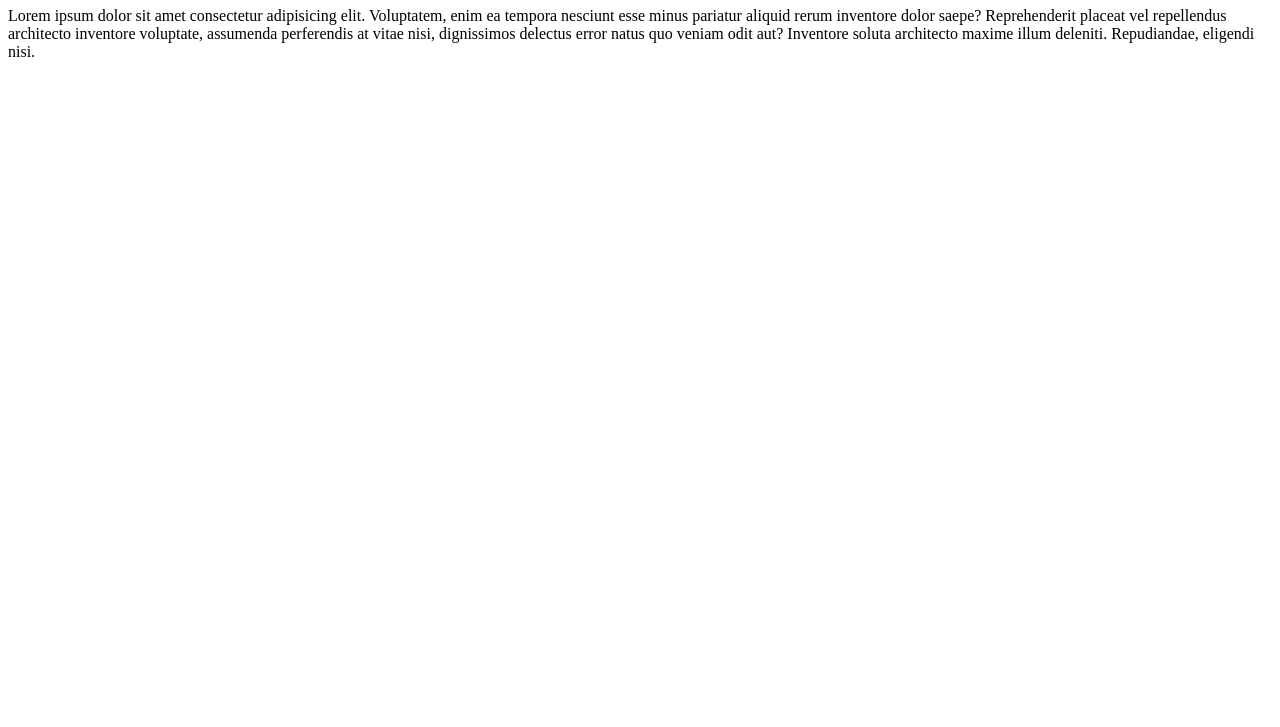
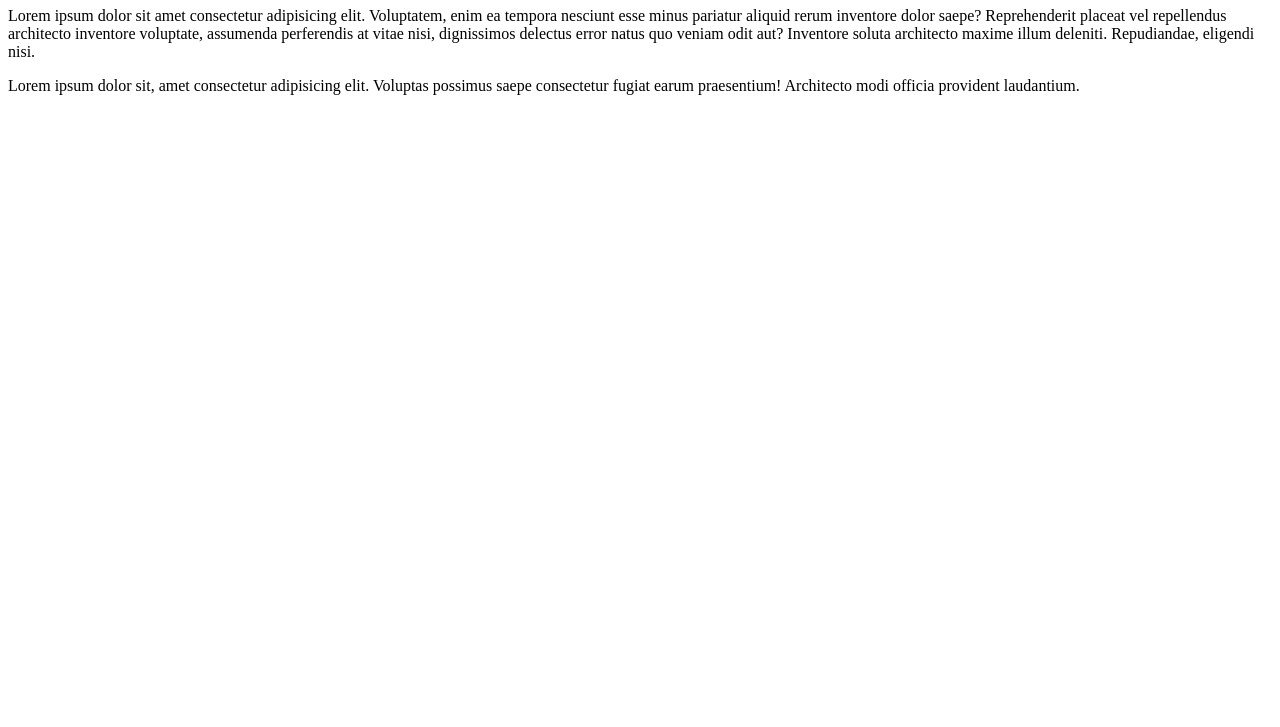
Before and after one commit to LeoCardenas123/CLASE-12-GITHUB-, a plain HTML site: page index.html in a window 1280 px wide. Shown: the part 73-800 px from the top of the page. Drawn offline with Linux system fonts and the light colour scheme.

Commit message:
incorpore un lorem nuevo

```diff
--- a/index.html
+++ b/index.html
@@ -10,5 +10,8 @@
     <p>
         Lorem ipsum dolor sit amet consectetur adipisicing elit. Voluptatem, enim ea tempora nesciunt esse minus pariatur aliquid rerum inventore dolor saepe? Reprehenderit placeat vel repellendus architecto inventore voluptate, assumenda perferendis at vitae nisi, dignissimos delectus error natus quo veniam odit aut? Inventore soluta architecto maxime illum deleniti. Repudiandae, eligendi nisi.
     </p>
+    <p>
+        Lorem ipsum dolor sit, amet consectetur adipisicing elit. Voluptas possimus saepe consectetur fugiat earum praesentium! Architecto modi officia provident laudantium.
+    </p>
 </body>
 </html>
```
